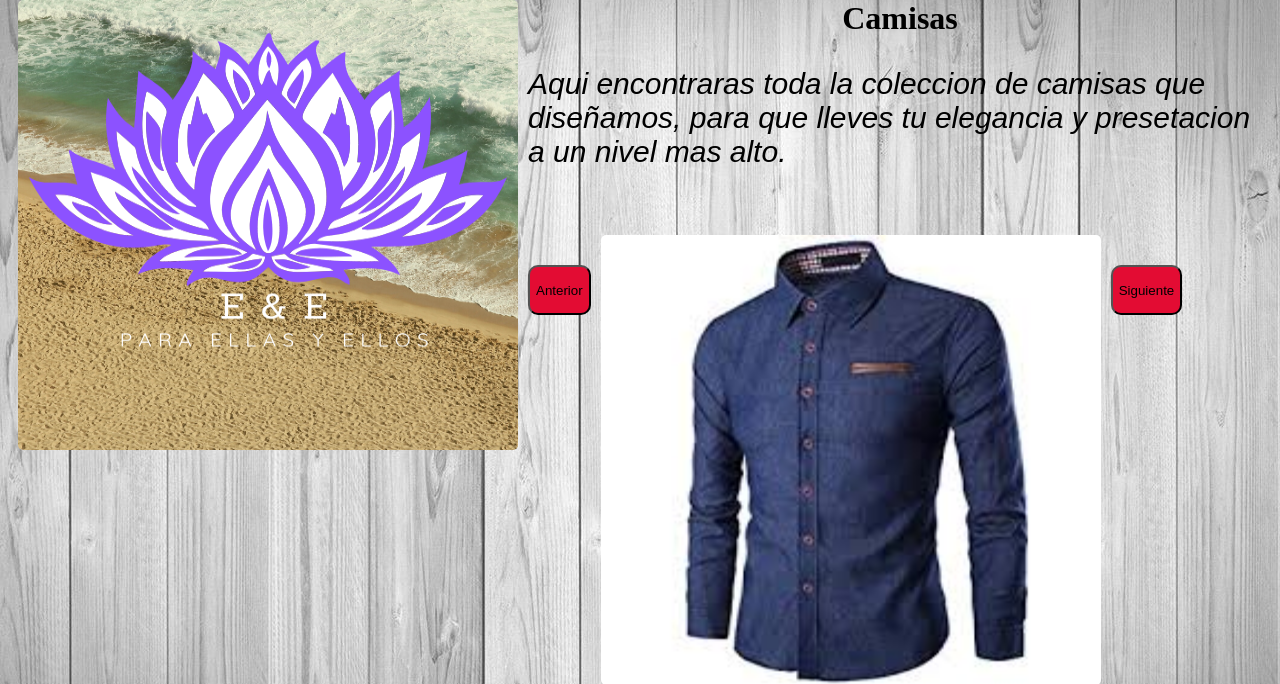
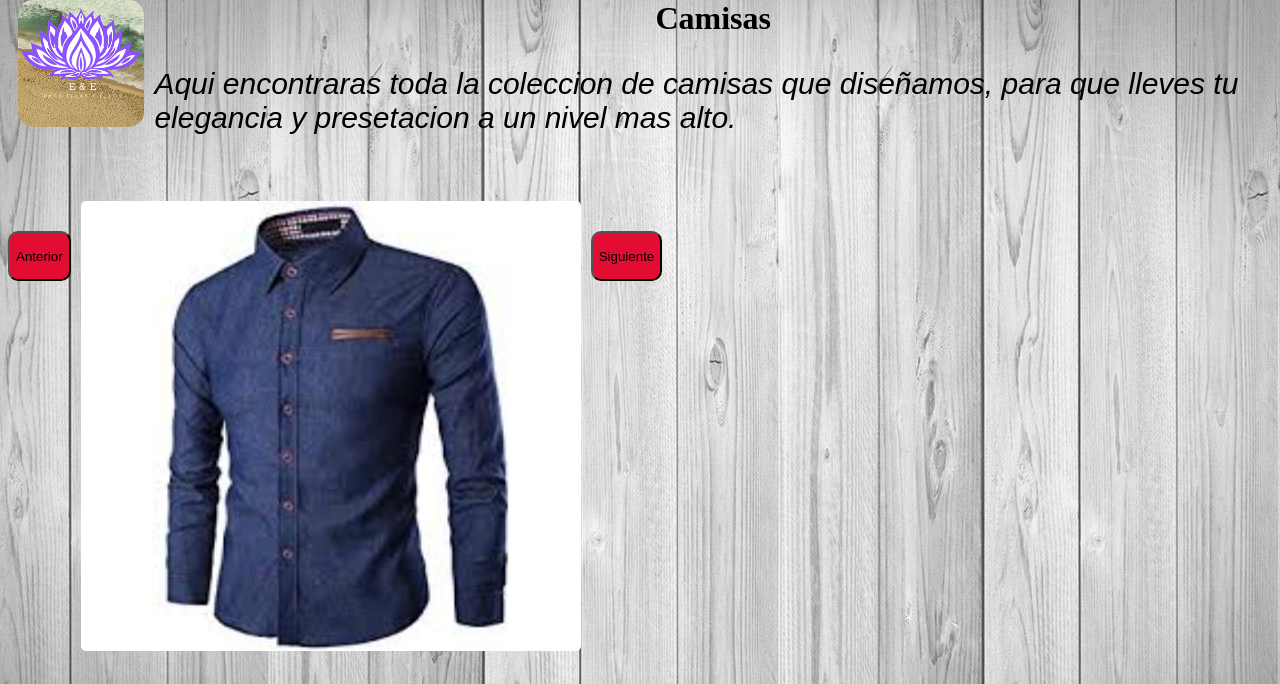
Before and after one commit to creator-krixus/pagina-Girlesa, a PHP site: page /camisas.html in a window 1280 px wide. Shown: the part 21-705 px from the top of the page. Run offline with PHP 8.4, Linux system fonts and the light colour scheme; some libraries are stand-ins or nearby versions.

Commit message:
arreglar el logo en pagina camisas

```diff
--- a/camisas.html
+++ b/camisas.html
@@ -9,7 +9,7 @@
         <link rel="icon" href="IMAGENES/E2.png">
         <title>Camisas</title>
         <link rel="stylesheet" href="css/camisas.css">
-        <img id="uno" src="IMAGENES/E2.png" width="100" height="90">
+        <img class="uno" src="IMAGENES/E2.png" width="100" height="90">
 </head>
 
 <body>
--- a/css/camisas.css
+++ b/css/camisas.css
@@ -13,6 +13,11 @@ img{
     height: 450px;
     border-radius: 5px;
 }
+.uno{
+    border-radius: 15px;
+    width: 10%;
+    height: 15%;
+}
 p{
     font-family: sans-serif;
     font-style: italic;
```
